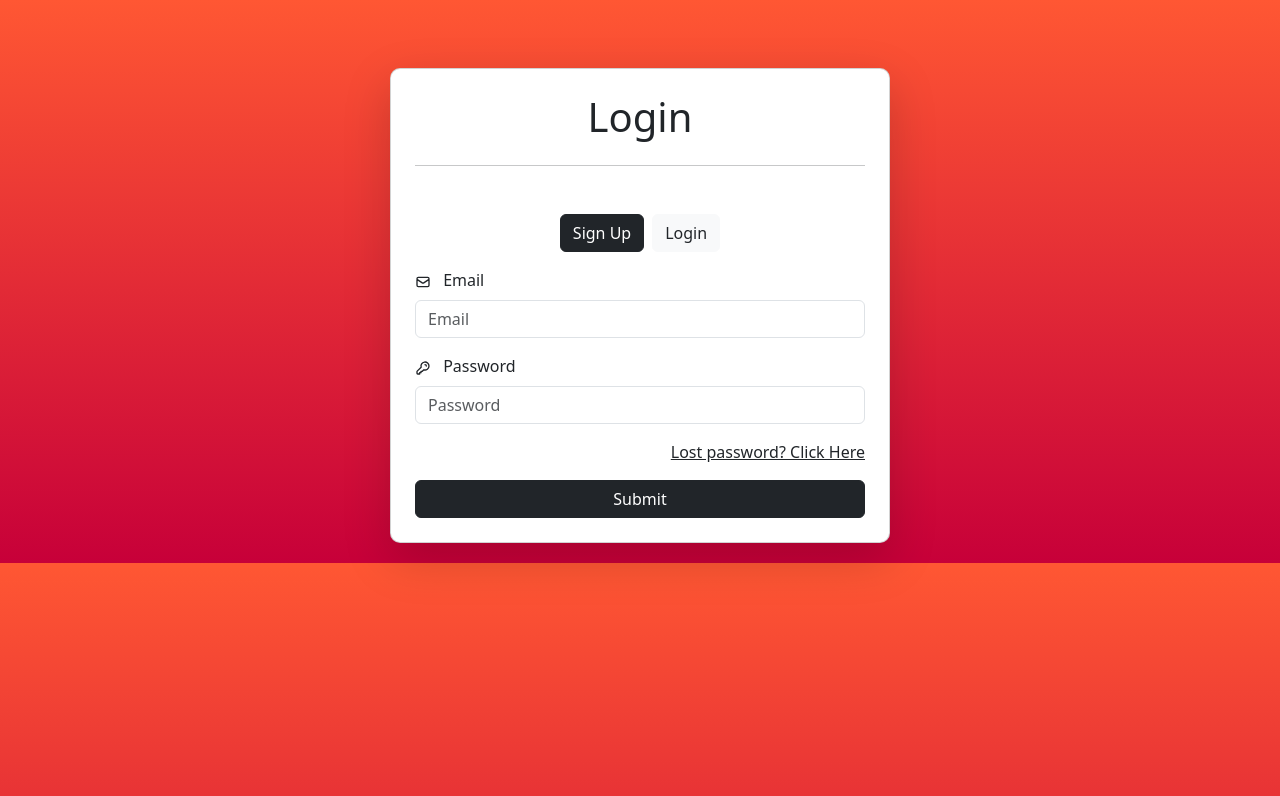
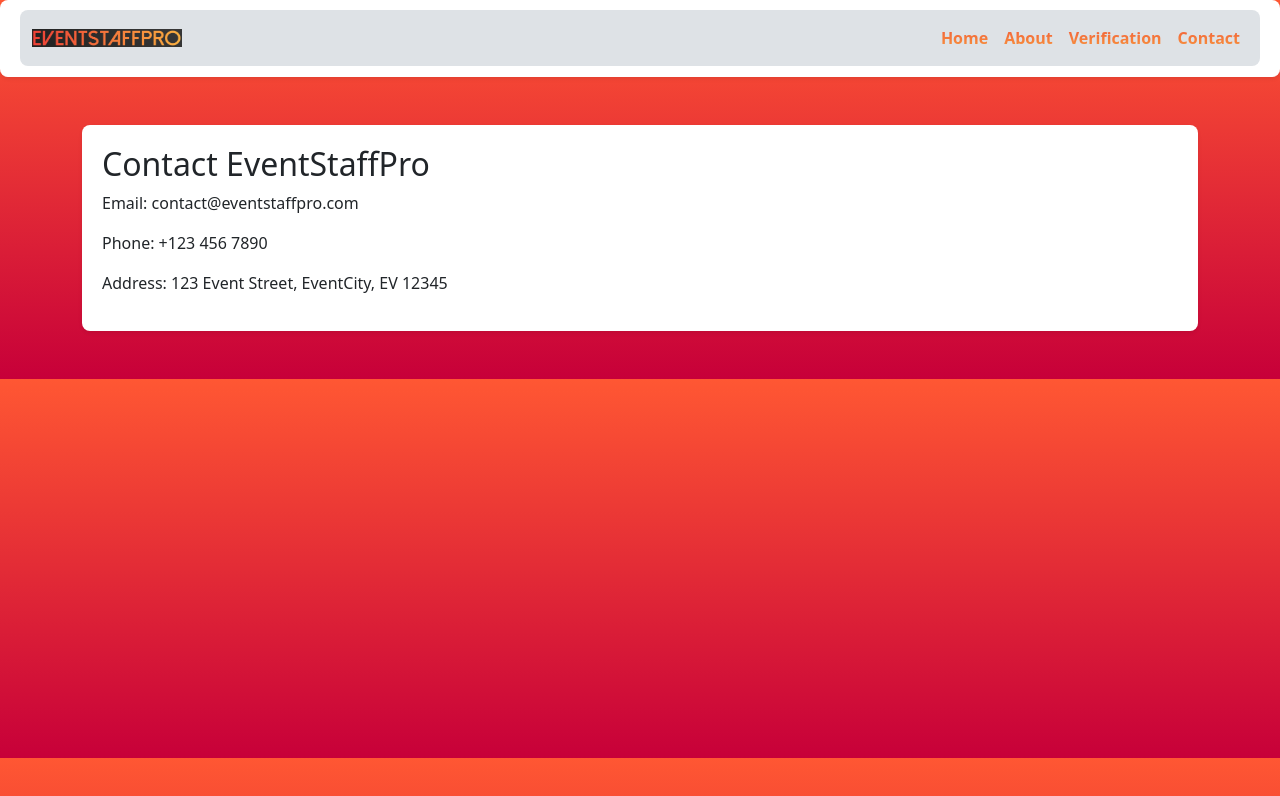
Before and after one commit to CT27/CT27-phase-2-final-front-end, a React (Create React App) app in the folder Casuals-App/: page /contact in a window 1280 px wide. Before the commit this address led to /login. Shown: the top 796 px of the page. Built offline with nearby package versions, Linux system fonts and the light colour scheme.

Commit message:
added links in navbar

```diff
--- a/Casuals-App/src/App.js
+++ b/Casuals-App/src/App.js
@@ -10,7 +10,10 @@ import "bootstrap/dist/css/bootstrap.min.css";
 import LoginSignup from "./Components/LoginSignup/LoginSignup";
 import Dashboard from "./Components/Dashboard/Dashboard";
 import ForgotPassword from "./Components/ForgotPassword/ForgotPassword";
-import Profile from "./Components/Profile/Profile"; // Import Profile component
+import Profile from "./Components/Profile/Profile";
+import About from "./Components/About/About";
+import Verification from "./Components/Verification/Verification";
+import Contact from "./Components/Contact/Contact";
 
 function App() {
   return (
@@ -19,8 +22,10 @@ function App() {
         <Route path="/login" element={<LoginSignup />} />
         <Route path="/forgotpassword" element={<ForgotPassword />} />
         <Route path="/dashboard" element={<Dashboard />} />
-        <Route path="/profile" element={<Profile />} />{" "}
-        {/* Add Profile route */}
+        <Route path="/profile" element={<Profile />} />
+        <Route path="/about" element={<About />} />
+        <Route path="/verification" element={<Verification />} />
+        <Route path="/contact" element={<Contact />} />
         <Route path="*" element={<Navigate to="/login" />} />
       </Routes>
     </Router>
--- /dev/null
+++ b/Casuals-App/src/Components/About/About.css
@@ -0,0 +1,7 @@
+.content-area {
+    padding: 20px;
+    background-color: #fff;
+    border-radius: 8px;
+    box-shadow: 0 0.125rem 0.25rem rgba(0, 0, 0, 0.075);
+    margin-top: 20px;
+  }
--- /dev/null
+++ b/Casuals-App/src/Components/About/About.js
@@ -0,0 +1,22 @@
+import React from "react";
+import Header from "../Header/Header";
+import "./About.css";
+
+const About = () => {
+  return (
+    <>
+      <Header />
+      <div className="container my-5">
+        <div className="content-area">
+          <h2>About EventStaffPro</h2>
+          <p>
+            EventStaffPro is a platform for event staff to manage their
+            timesheets and submit them for approval.
+          </p>
+        </div>
+      </div>
+    </>
+  );
+};
+
+export default About;
--- /dev/null
+++ b/Casuals-App/src/Components/Contact/Contact.js
@@ -0,0 +1,21 @@
+import React from "react";
+import Header from "../Header/Header";
+import "./Contact.css";
+
+const Contact = () => {
+  return (
+    <>
+      <Header />
+      <div className="container my-5">
+        <div className="content-area">
+          <h2>Contact EventStaffPro</h2>
+          <p>Email: contact@eventstaffpro.com</p>
+          <p>Phone: +123 456 7890</p>
+          <p>Address: 123 Event Street, EventCity, EV 12345</p>
+        </div>
+      </div>
+    </>
+  );
+};
+
+export default Contact;
--- a/Casuals-App/src/Components/Header/Header.css
+++ b/Casuals-App/src/Components/Header/Header.css
@@ -33,6 +33,6 @@
 
 .navbar-nav .nav-link:hover {
   background: linear-gradient(#FAB040, #EF4237);
-  -webkit-background-clip: text;
+ background-clip: text;
   -webkit-text-fill-color: transparent;
 }
--- a/Casuals-App/src/Components/Header/Header.js
+++ b/Casuals-App/src/Components/Header/Header.js
@@ -2,15 +2,16 @@ import React from "react";
 import "bootstrap/dist/css/bootstrap.min.css";
 import "./Header.css";
 import logo from "../Assets/EVSPLwordnologo.png";
+import { Link } from "react-router-dom";
 
 const Header = () => {
   return (
     <header className="header-container">
       <nav className="navbar navbar-expand-lg navbar-light">
         <div className="container-fluid">
-          <a className="navbar-brand" href="/">
+          <Link className="navbar-brand" to="/dashboard">
             <img src={logo} alt="Logo" className="header-logo" />
-          </a>
+          </Link>
           <button
             className="navbar-toggler"
             type="button"
@@ -25,24 +26,28 @@ const Header = () => {
           <div className="collapse navbar-collapse" id="navbarNav">
             <ul className="navbar-nav ms-auto">
               <li className="nav-item">
-                <a className="nav-link active" aria-current="page" href="/">
+                <Link
+                  className="nav-link active"
+                  aria-current="page"
+                  to="/dashboard"
+                >
                   Home
-                </a>
+                </Link>
               </li>
               <li className="nav-item">
-                <a className="nav-link" href="/about">
+                <Link className="nav-link" to="/about">
                   About
-                </a>
+                </Link>
               </li>
               <li className="nav-item">
-                <a className="nav-link" href="/services">
-                  Services
-                </a>
+                <Link className="nav-link" to="/verification">
+                  Verification
+                </Link>
               </li>
               <li className="nav-item">
-                <a className="nav-link" href="/contact">
+                <Link className="nav-link" to="/contact">
                   Contact
-                </a>
+                </Link>
               </li>
             </ul>
           </div>
--- /dev/null
+++ b/Casuals-App/src/Components/Verification/Verification.js
@@ -0,0 +1,29 @@
+import React from "react";
+import Header from "../Header/Header";
+import "./Verification.css";
+
+const Verification = () => {
+  return (
+    <>
+      <Header />
+      <div className="container my-5">
+        <div className="content-area">
+          <h2>Verification</h2>
+          <p>
+            To verify your details, please visit our verification partner{" "}
+            <a
+              href="https://www.eftsure.com"
+              target="_blank"
+              rel="noopener noreferrer"
+            >
+              eftsure
+            </a>
+            .
+          </p>
+        </div>
+      </div>
+    </>
+  );
+};
+
+export default Verification;
```
Also changed, not shown: Casuals-App/src/Components/Contact/Contact.css (added), Casuals-App/src/Components/Verification/Verification.css (added).
